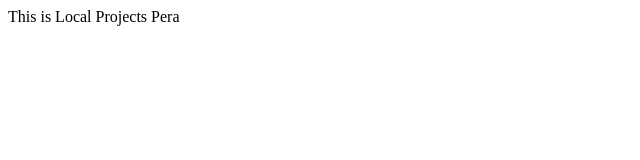
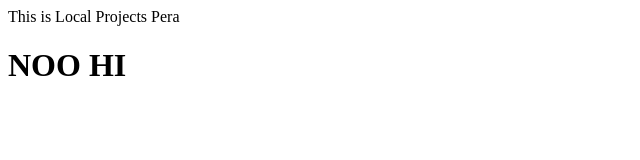
Before and after one commit to deep-bhalsod/LocalRepoProject, a plain HTML site: page index.html in a window 1280 px wide. Shown: the whole page, without its empty margins (0-640 px from the left). Drawn offline with Linux system fonts and the light colour scheme.

Commit message:
check sceniors

```diff
--- a/index.html
+++ b/index.html
@@ -1 +1,2 @@
 <p>This is Local Projects Pera</p>
+<h1>NOO HI</h1>
```
